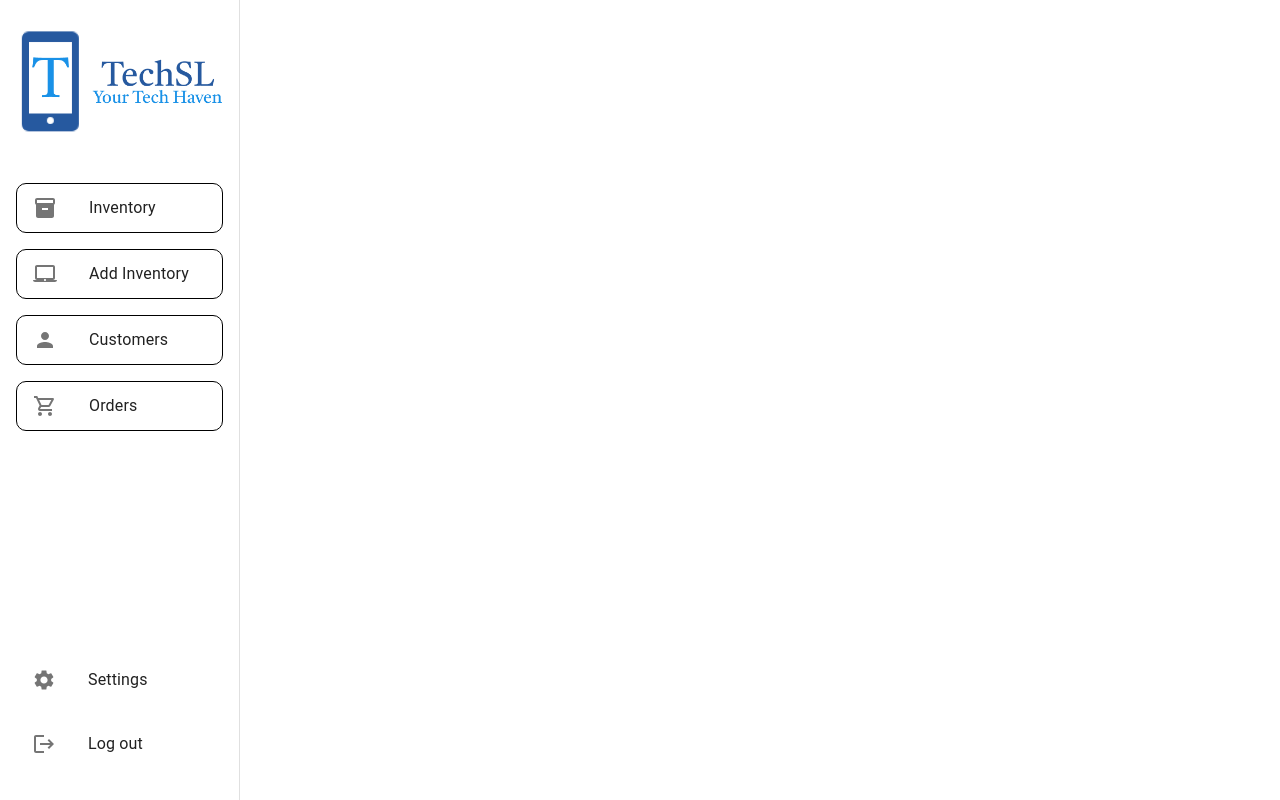
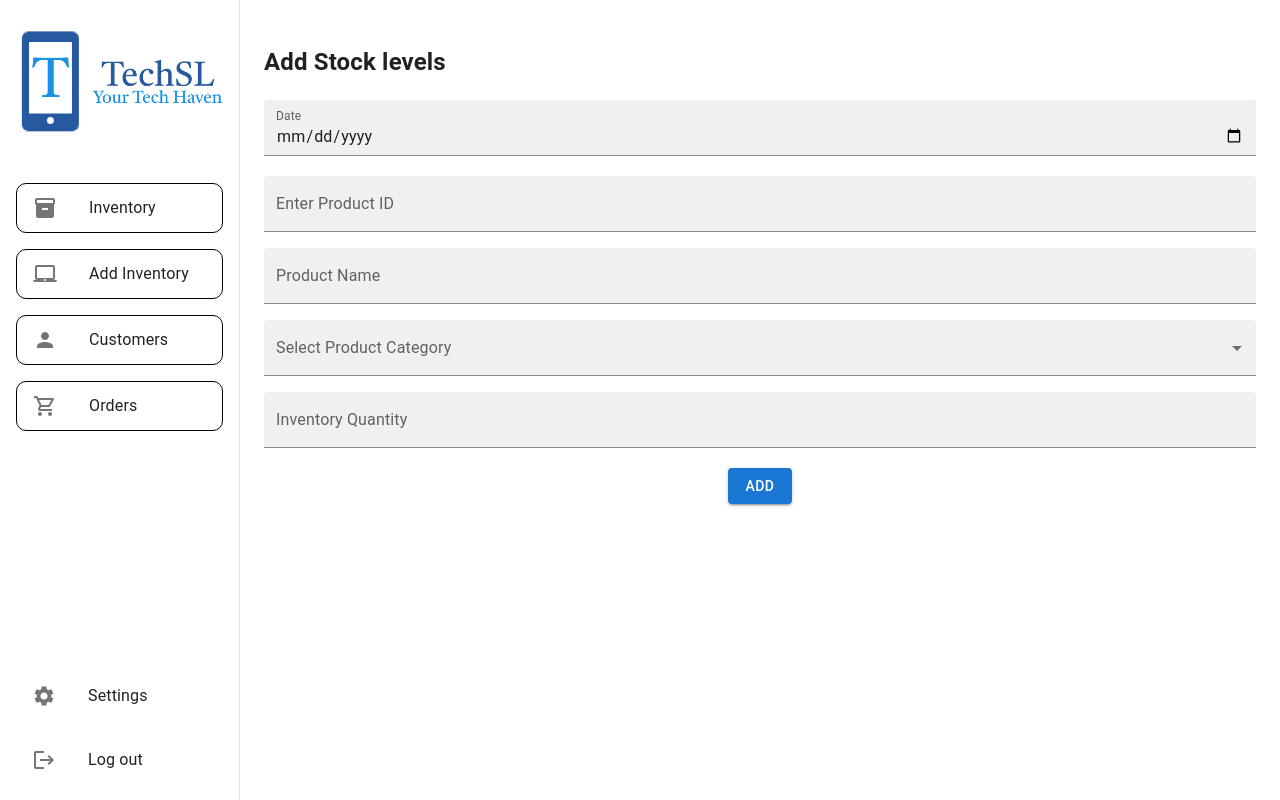
Before and after one commit to Anukiw2002/frontend, a React (Create React App) app: page / in a window 1280 px wide. Built offline with nearby package versions, Linux system fonts and the light colour scheme.

Commit message:
Created add inventory

```diff
--- a/package.json
+++ b/package.json
@@ -3,13 +3,18 @@
   "version": "0.1.0",
   "private": true,
   "dependencies": {
+    "@date-io/date-fns": "^3.0.0",
     "@emotion/react": "^11.13.0",
     "@emotion/styled": "^11.13.0",
     "@mui/icons-material": "^5.16.6",
     "@mui/material": "^5.16.6",
+    "@mui/system": "^5.16.6",
+    "@mui/x-date-pickers": "^7.12.0",
     "@testing-library/jest-dom": "^5.17.0",
     "@testing-library/react": "^13.4.0",
     "@testing-library/user-event": "^13.5.0",
+    "date-fns": "^3.6.0",
+    "dayjs": "^1.11.12",
     "react": "^18.3.1",
     "react-dom": "^18.3.1",
     "react-scripts": "5.0.1",
--- a/src/App.js
+++ b/src/App.js
@@ -1,12 +1,8 @@
 import React from "react";
-import ResponsiveDrawer from "./components/NavBar";
+import AddInventory from "./components/AddInventory";
 
 function App() {
-  return (
-    <div>
-      <ResponsiveDrawer />
-    </div>
-  );
+  return <AddInventory />;
 }
 
 export default App;
--- /dev/null
+++ b/src/components/AddInventory.js
@@ -0,0 +1,89 @@
+import React, { useState } from "react";
+import TextField from "@mui/material/TextField";
+import MenuItem from "@mui/material/MenuItem";
+import CtaButton from "../components/CtaButton";
+import NavBar from "../components/NavBar";
+import Box from "@mui/material/Box";
+import "./InputField.css";
+import "./CtaButton.css";
+
+function AddInventory() {
+  const [productCategory, setProductCategory] = useState("");
+
+  const handleCategoryChange = (event) => {
+    setProductCategory(event.target.value);
+  };
+
+  const drawerWidth = 240;
+
+  return (
+    <Box sx={{ display: "flex" }}>
+      <NavBar />
+      <Box
+        component="main"
+        sx={{
+          flexGrow: 1,
+          p: 3,
+          ml: `${drawerWidth}px`,
+          width: `calc(100% - ${drawerWidth}px)`,
+        }}
+      >
+        <h2>Add Stock levels</h2>
+        <Box className="container">
+          <TextField
+            id="date-picker"
+            label="Date"
+            type="date"
+            InputLabelProps={{ shrink: true }}
+            variant="filled"
+            fullWidth
+          />{" "}
+        </Box>
+        <Box sx={{ mb: 2 }}>
+          <TextField
+            id="filled-product-id"
+            label="Enter Product ID"
+            variant="filled"
+            fullWidth
+          />
+        </Box>
+        <Box sx={{ mb: 2 }}>
+          <TextField
+            id="filled-product-name"
+            label="Product Name"
+            variant="filled"
+            fullWidth
+          />
+        </Box>
+        <Box sx={{ mb: 2 }}>
+          <TextField
+            id="filled-product-category"
+            select
+            label="Select Product Category"
+            value={productCategory}
+            onChange={handleCategoryChange}
+            variant="filled"
+            fullWidth
+          >
+            <MenuItem value="Electronics">Electronics</MenuItem>
+            <MenuItem value="Apparel">Apparel</MenuItem>
+            <MenuItem value="Home Goods">Home Goods</MenuItem>
+          </TextField>
+        </Box>
+        <Box sx={{ mb: 2 }}>
+          <TextField
+            id="filled-inventory-quantity"
+            label="Inventory Quantity"
+            variant="filled"
+            fullWidth
+          />
+        </Box>
+        <Box className="cta-container">
+          <CtaButton ctaName="Add" />
+        </Box>
+      </Box>
+    </Box>
+  );
+}
+
+export default AddInventory;
--- /dev/null
+++ b/src/components/CtaButton.css
@@ -0,0 +1,12 @@
+.container {
+  display: flex;
+  flex-direction: column;
+  gap: 16px;
+  margin-bottom: 20px;
+}
+
+.cta-container {
+  display: flex;
+  justify-content: center;
+  margin-top: 20px;
+}
--- /dev/null
+++ b/src/components/CtaButton.js
@@ -0,0 +1,12 @@
+import React from "react";
+import Button from "@mui/material/Button";
+
+function CtaButton(prop) {
+  return (
+    <div>
+      <Button variant="contained">{prop.ctaName}</Button>
+    </div>
+  );
+}
+
+export default CtaButton;
--- /dev/null
+++ b/src/components/InputField.css
@@ -0,0 +1,4 @@
+.inputBox {
+  width: calc(90% - 40px);
+  margin: 10px 20px 40px 20px;
+}
--- a/src/components/NavBar.js
+++ b/src/components/NavBar.js
@@ -1,4 +1,4 @@
-import * as React from "react";
+import React from "react";
 import Box from "@mui/material/Box";
 import CssBaseline from "@mui/material/CssBaseline";
 import Drawer from "@mui/material/Drawer";
@@ -7,9 +7,8 @@ import ListItem from "@mui/material/ListItem";
 import ListItemButton from "@mui/material/ListItemButton";
 import ListItemIcon from "@mui/material/ListItemIcon";
 import ListItemText from "@mui/material/ListItemText";
-import Toolbar from "@mui/material/Toolbar";
+import InventoryIcon from "@mui/icons-material/Inventory";
 import LaptopMacIcon from "@mui/icons-material/LaptopMac";
-import InventoryIcon from "@mui/icons-material/Inventory";
 import PersonIcon from "@mui/icons-material/Person";
 import ShoppingCartOutlinedIcon from "@mui/icons-material/ShoppingCartOutlined";
 import SettingsIcon from "@mui/icons-material/Settings";
@@ -18,9 +17,32 @@ import techSLlogo from "../pictures/Logo.png";
 
 const drawerWidth = 240;
 
-function ResponsiveDrawer(props) {
-  const drawer = (
-    <div style={{ display: "flex", flexDirection: "column", height: "100%" }}>
+const NavBar = () => {
+  const drawerItems = [
+    { text: "Inventory", icon: <InventoryIcon /> },
+    { text: "Add Inventory", icon: <LaptopMacIcon /> },
+    { text: "Customers", icon: <PersonIcon /> },
+    { text: "Orders", icon: <ShoppingCartOutlinedIcon /> },
+  ];
+
+  const settingsItems = [
+    { text: "Settings", icon: <SettingsIcon /> },
+    { text: "Log out", icon: <LogoutIcon /> },
+  ];
+
+  return (
+    <Box sx={{ display: "flex" }}>
+      <CssBaseline />
+      <Drawer
+        variant="permanent"
+        sx={{
+          "& .MuiDrawer-paper": {
+            boxSizing: "border-box",
+            width: drawerWidth,
+          },
+        }}
+        open
+      >
         <Box
           sx={{
             display: "flex",
@@ -32,9 +54,8 @@ function ResponsiveDrawer(props) {
           <img src={techSLlogo} alt="TechSL Logo" style={{ height: "135px" }} />
         </Box>
         <List sx={{ flexGrow: 1 }}>
-        {["Inventory", "Add Inventory", "Customers", "Orders"].map(
-          (text, index) => (
-            <ListItem key={text} disablePadding>
+          {drawerItems.map((item, index) => (
+            <ListItem key={item.text} disablePadding>
               <ListItemButton
                 sx={{
                   my: 1,
@@ -43,77 +64,25 @@ function ResponsiveDrawer(props) {
                   borderRadius: "10px",
                 }}
               >
-                <ListItemIcon>
-                  {index === 0 ? (
-                    <InventoryIcon />
-                  ) : index === 1 ? (
-                    <LaptopMacIcon />
-                  ) : index === 2 ? (
-                    <PersonIcon />
-                  ) : (
-                    <ShoppingCartOutlinedIcon />
-                  )}
-                </ListItemIcon>
-                <ListItemText primary={text} />
+                <ListItemIcon>{item.icon}</ListItemIcon>
+                <ListItemText primary={item.text} />
               </ListItemButton>
             </ListItem>
-          )
-        )}
+          ))}
         </List>
-      <List sx={{ marginBottom: 2 }}>
-        <ListItem disablePadding>
+        <List>
+          {settingsItems.map((item) => (
+            <ListItem key={item.text} disablePadding>
               <ListItemButton sx={{ my: 1, mx: 2 }}>
-            <ListItemIcon>
-              <SettingsIcon />
-            </ListItemIcon>
-            <ListItemText primary="Settings" />
+                <ListItemIcon>{item.icon}</ListItemIcon>
+                <ListItemText primary={item.text} />
               </ListItemButton>
             </ListItem>
-        <ListItem disablePadding>
-          <ListItemButton sx={{ my: 1, mx: 2 }}>
-            <ListItemIcon>
-              <LogoutIcon />
-            </ListItemIcon>
-            <ListItemText primary="Log out" />
-          </ListItemButton>
-        </ListItem>
+          ))}
         </List>
-    </div>
-  );
-
-  return (
-    <Box sx={{ display: "flex" }}>
-      <CssBaseline />
-      <Box
-        component="nav"
-        sx={{ width: drawerWidth, flexShrink: 0 }}
-        aria-label="mailbox folders"
-      >
-        <Drawer
-          variant="permanent"
-          sx={{
-            "& .MuiDrawer-paper": {
-              boxSizing: "border-box",
-              width: drawerWidth,
-            },
-          }}
-          open
-        >
-          {drawer}
       </Drawer>
     </Box>
-      <Box
-        component="main"
-        sx={{
-          flexGrow: 1,
-          p: 3,
-          width: `calc(100% - ${drawerWidth}px)`,
-        }}
-      >
-        <Toolbar />
-      </Box>
-    </Box>
   );
-}
+};
 
-export default ResponsiveDrawer;
+export default NavBar;
```
Also changed, not shown: 1 other file (tests, documents, lock files or other folders). Lines whose indentation alone changed are shown as unchanged.
